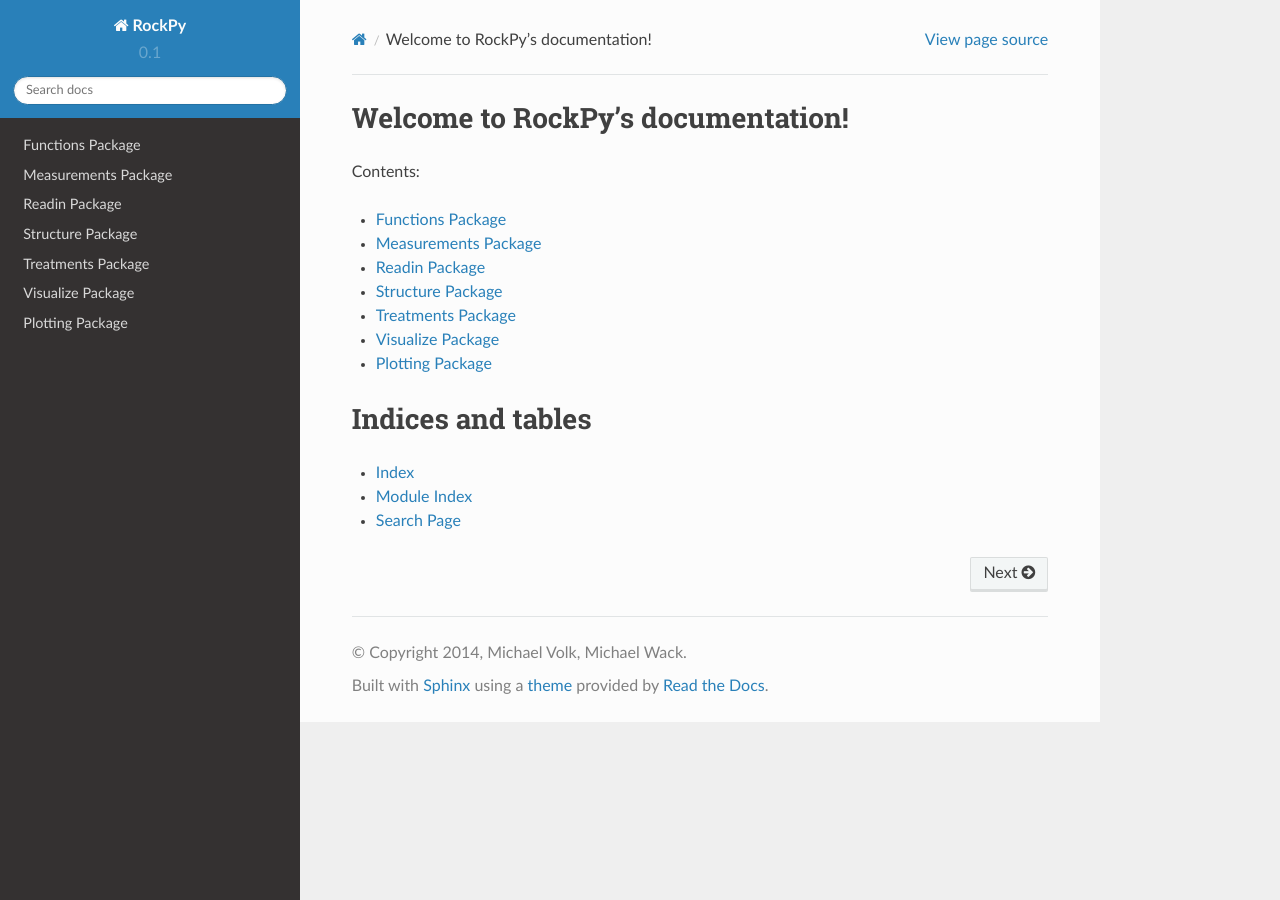
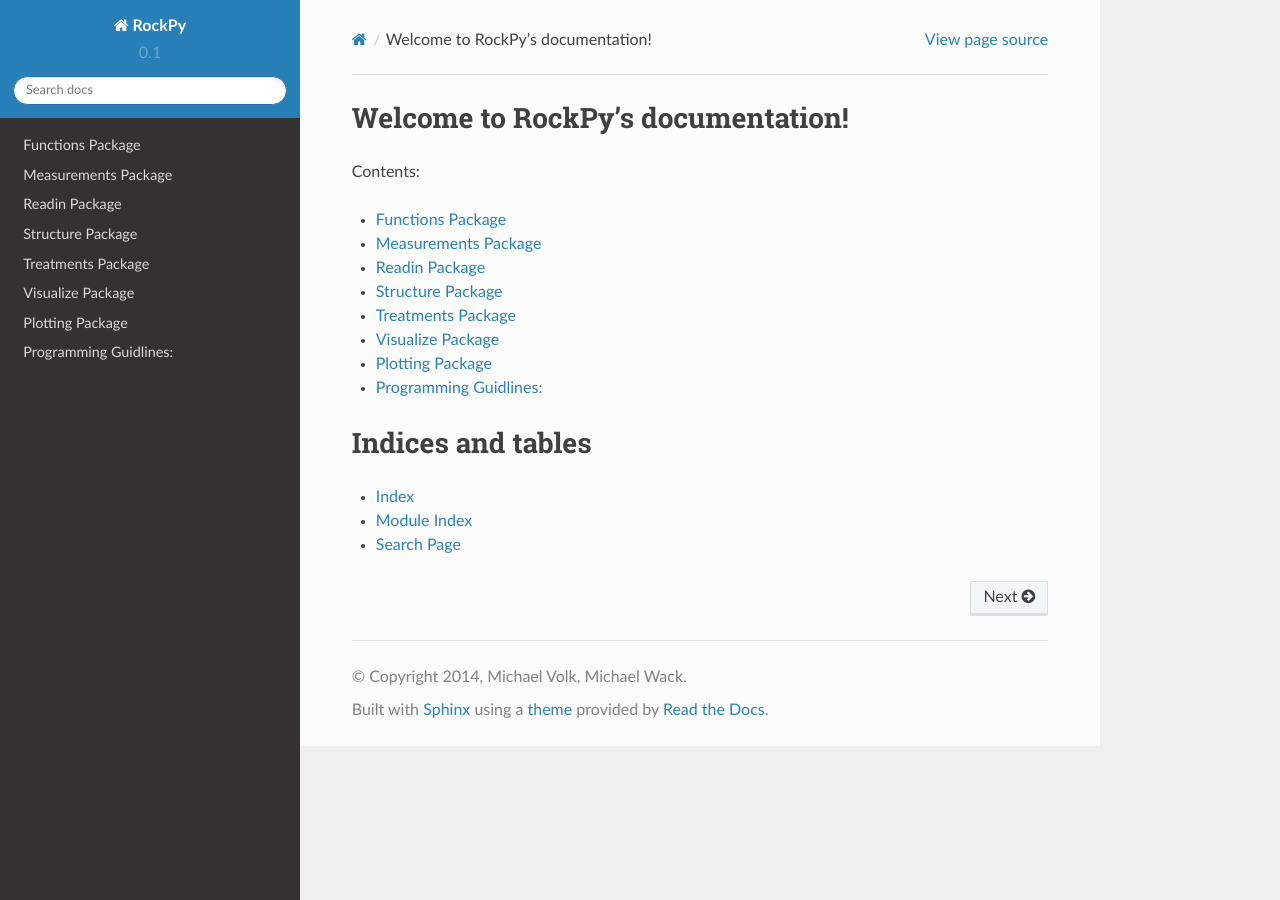
Before and after one commit to RiccardaNaeve/RockPy, a Sphinx documentation site: the page built from doc/source/index.rst, in a window 1280 px wide. Built offline with Sphinx 7.4.7 and the Read the Docs theme 2.0.0, drawn with Linux system fonts in a browser that asks for light colours; pages that are not in the unit, such as notebooks, are missing from menus.

Commit message:
Documentation

```diff
--- /dev/null
+++ b/doc/source/guidlines.rst
@@ -0,0 +1,14 @@
+Programming Guidlines:
+======================
+
+
+Adding a measurement
+----------------------
+
+
+Adding a machine
+----------------
+
+
+Adding a Visualization
+----------------------
--- a/doc/source/index.rst
+++ b/doc/source/index.rst
@@ -15,7 +15,7 @@ Contents:
    RockPy.Treatments
    RockPy.Visualize
    RockPy.Plotting
-
+   guidlines
 
 Indices and tables
 ==================
```
Also changed, not shown: 16 other files.
